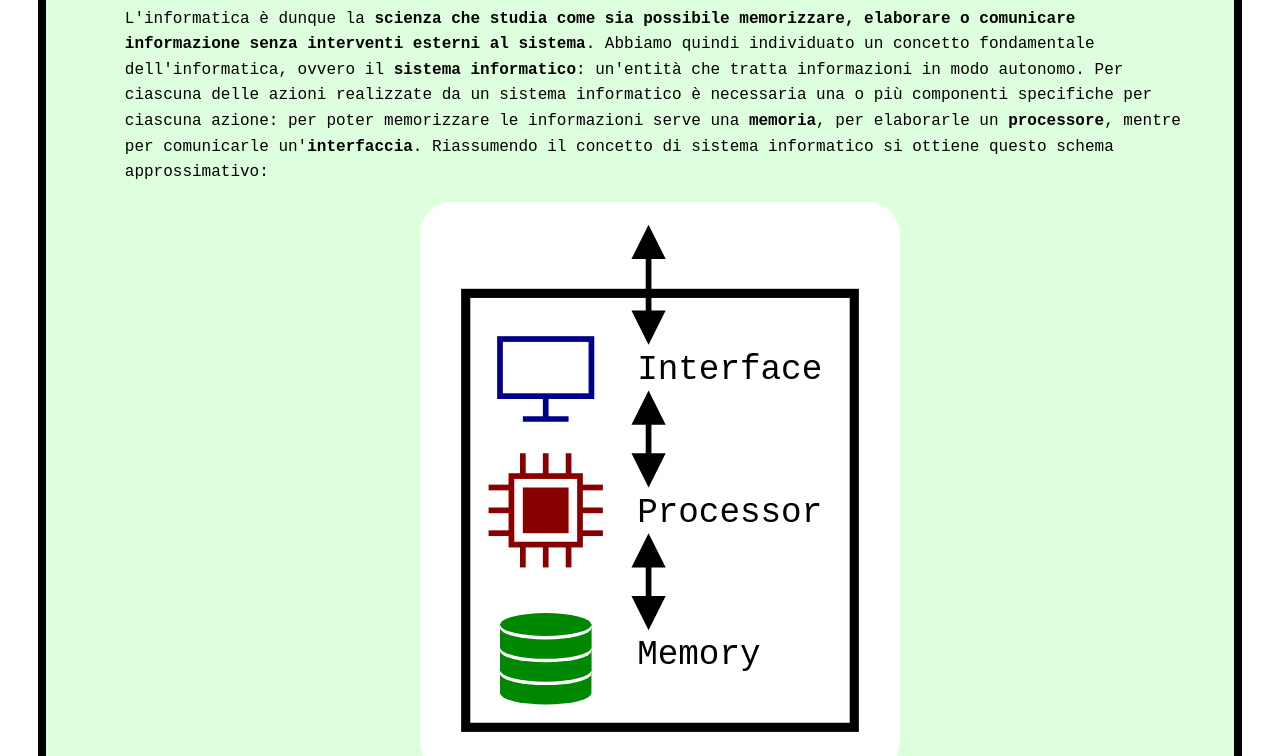
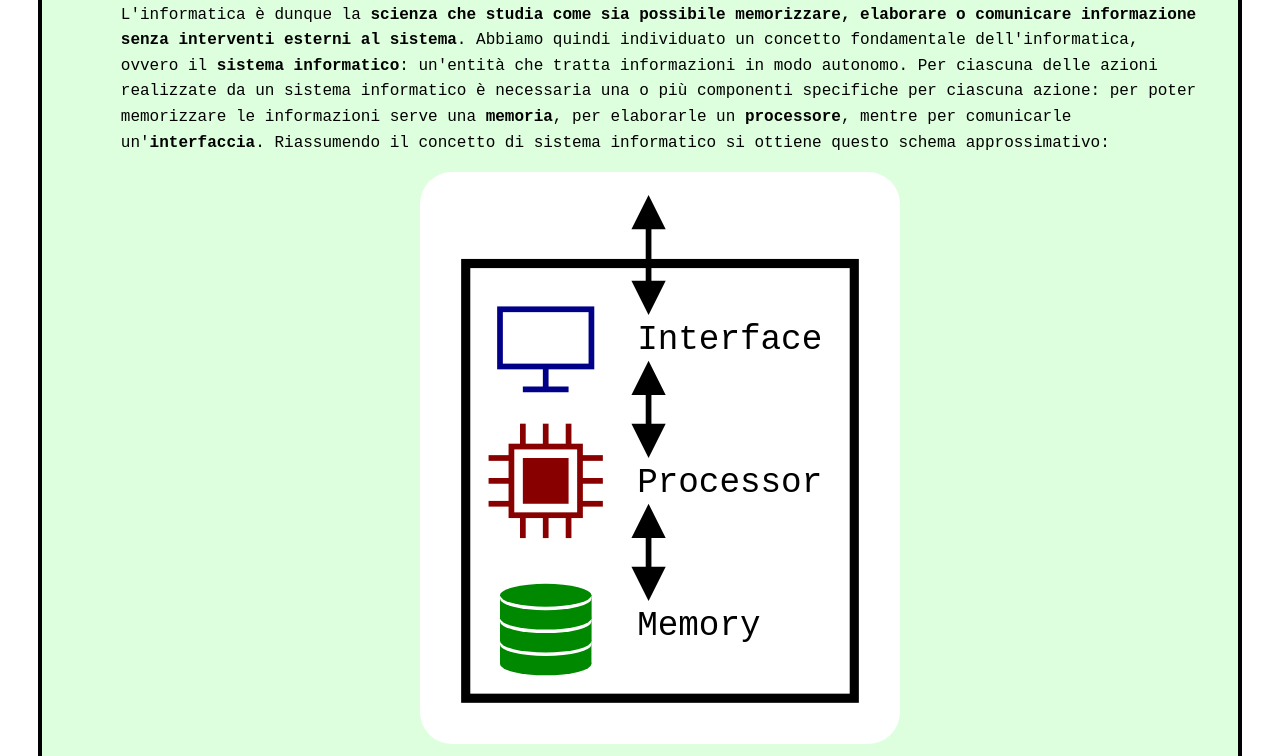
Before and after one commit to gmarabelli/tic, a plain HTML site: page fondamenti-dell-informatica.html in a window 1280 px wide. Shown: the part 1186-1942 px from the top of the page. Drawn offline with Linux system fonts and the light colour scheme.

Commit message:
riportato lo spessore del bordo pagina a valore accettabile

```diff
--- a/style.css
+++ b/style.css
@@ -12,7 +12,7 @@ html{
 
 body{
 	margin: 3vw;
-	border: 0.7vw solid #000;
+	border: 0.3rem solid #000;
 	border-radius: 2rem;
 	padding: 3vw;
 	background: #dfd;
@@ -46,7 +46,7 @@ div.scroll{
 	display: block;
 	margin: auto;
 	border-radius: 2rem;
-	max-width: calc(100vw - 3rem - 13.4vw);
+	max-width: calc(100vw - 3.6rem - 12vw);
 }
 
 img.mid{
```
